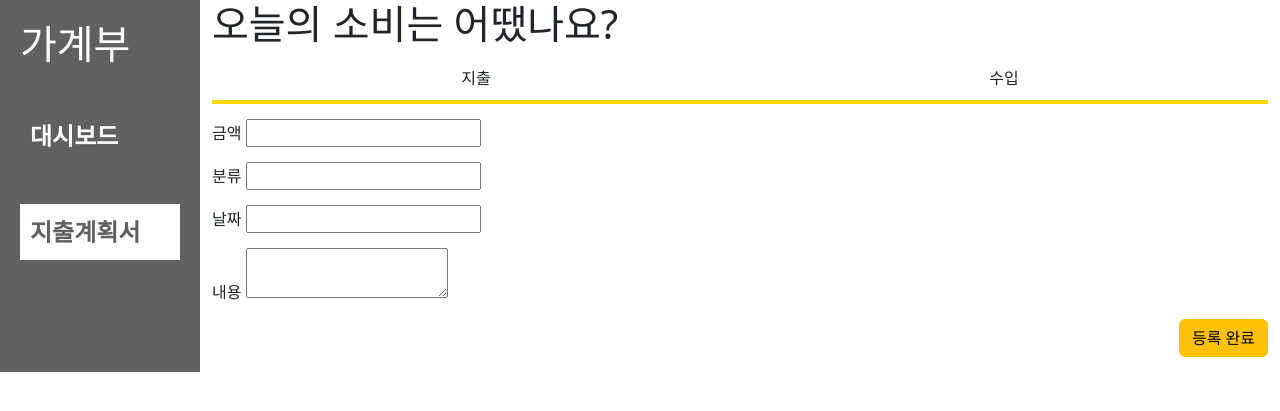
After one commit to ssep4u/NetworkProgramming_240603_HouseholdAccountBook, a Django app: template accountbook/templates/accountbook/accountbook_createform.html in a window 1280 px wide. The commit adds this page. Shown: the top 411 px of the page. Run offline with Django 3.2, Linux system fonts and the light colour scheme; the template is opened without the code that fills it, so the values that code supplies are empty, except form fields; tables that the repository leaves empty hold one stand-in row (values such as "Sample post"); form fields are guessed from the names that the template uses.

Commit message:
createfrom forms, views, urls, templates, createform.css

```diff
--- a/accountbook/models.py
+++ b/accountbook/models.py
@@ -16,9 +16,9 @@ class Category(models.Model):
 class AccountBook(models.Model):
     TYPE_CHOICES = [
         (0, '지출'),
-        (1, '소비'),
+        (1, '수입'),
     ]
-    type = models.PositiveSmallIntegerField(choices=TYPE_CHOICES, default=0)  # 0:지출, 1:소비
+    type = models.PositiveSmallIntegerField(choices=TYPE_CHOICES, default=0)  # 0:지출, 1:수입
     price = models.IntegerField()
     category = models.ForeignKey(Category, on_delete=models.CASCADE)  # models.CASCADE() 에서 () 삭제!!!    1:n관계
     time = models.DateTimeField()
--- /dev/null
+++ b/accountbook/static/accountbook/css/createform.css
@@ -0,0 +1,34 @@
+.radio-group {
+    display: flex;
+    justify-content: space-between;
+}
+
+.radio-group input[type="radio"] {
+    display: none;
+}
+
+.radio-group input[type="radio"]:checked + label {
+    border: 4px solid #FFD700;
+    border-bottom: none;
+    padding: 6px;
+}
+
+.radio-group label {
+    flex: 1;
+    text-align: center;
+    cursor: pointer;
+    border-radius: 14px 14px 0 0;
+    padding: 10px;
+    border-bottom: 4px solid #FFD700;
+    transition: background-color 0.3s ease;
+}
+
+
+.form-group {
+    margin-bottom: 15px;
+}
+
+.button-container {
+    display: flex;
+    justify-content: flex-end;
+}
--- a/accountbook/static/accountbook/css/nav.css
+++ b/accountbook/static/accountbook/css/nav.css
@@ -8,6 +8,7 @@ nav {
     background-color: #616161;
     display: flex;
     flex-direction: column;
+    flex-shrink: 0;
 }
 
 nav h1 {
--- /dev/null
+++ b/accountbook/templates/accountbook/accountbook_createform.html
@@ -0,0 +1,53 @@
+{% extends 'base.html' %}
+
+{% block title %}AccountBook Add{% endblock %}
+
+{% block css %}
+    {% load static %}
+    <link rel="stylesheet" href="{% static 'accountbook/css/createform.css' %}">
+{% endblock %}
+
+{% block content %}
+    <div id="nav-main">
+        <nav id="nav">
+            <h1>가계부</h1>
+            <div class="nav-item"><a href="{% url 'accountbook:accountbook_dashboard' %}"
+                                     class="nav-link">대시보드</a>
+            </div>
+            <div class="nav-item"><a href="{% url 'accountbook:accountbook_createform' %}" class="nav-link action">지출계획서</a></div>
+        </nav>
+        <main id="create" class="container">
+            <h1>오늘의 소비는 어땠나요?</h1>
+            <form method="post">
+                {% csrf_token %}
+                <div class="form-group radio-group">
+                    <input type="radio" id="expense" name="type" value="0"
+                           {% if form.type.value == 0 or form.type.value == "0" %}checked{% endif %}>
+                    <label for="expense">지출</label>
+                    <input type="radio" id="income" name="type" value="1"
+                           {% if form.type.value == "1" %}checked{% endif %}>
+                    <label for="income">수입</label>
+                </div>
+                <div class="form-group">
+                    <label for="price">금액</label>
+                    {{ form.price }}
+                </div>
+                <div class="form-group">
+                    <label for="category">분류</label>
+                    {{ form.category }}
+                </div>
+                <div class="form-group">
+                    <label for="time">날짜</label>
+                    {{ form.time }}
+                </div>
+                <div class="form-group">
+                    <label for="contents">내용</label>
+                    {{ form.contents }}
+                </div>
+                <div class="form-group button-container">
+                    <button type="submit" class="btn btn-warning">등록 완료</button>
+                </div>
+            </form>
+        </main>
+    </div>
+{% endblock %}
--- a/accountbook/templates/accountbook/accountbook_dashboard.html
+++ b/accountbook/templates/accountbook/accountbook_dashboard.html
@@ -20,7 +20,7 @@
             <div class="nav-item"><a href="{% url 'accountbook:accountbook_dashboard' %}"
                                      class="nav-link action">대시보드</a>
             </div>
-            <div class="nav-item"><a href="{% url 'accountbook:accountbook_create' %}" class="nav-link">지출계획서</a></div>
+            <div class="nav-item"><a href="{% url 'accountbook:accountbook_createform' %}" class="nav-link">지출계획서</a></div>
         </nav>
         <main id="dashboard">
             <div id="weekly">
--- a/accountbook/urls.py
+++ b/accountbook/urls.py
@@ -9,6 +9,7 @@ urlpatterns = [
     path('daily/<int:year>/<int:month>/<int:date>/', views.get_daily_accountbook_list, name='daily_accountbook_list'),
     path('weekly/<int:year>/<int:month>/<int:date>/', views.get_weekly_chart_data, name='weekly_chart_data'),
     path('all/', views.get_all_chart_data, name='all_chart_data'),
+    path('add/', views.accountbook_createform, name='accountbook_createform'),
     path('category/', views.CategoryListView.as_view(), name='category_list'),
     path('list/', views.AccountBookListView.as_view(), name='accountbook_list'),
     path('create/', views.AccountBookCreateView.as_view(), name='accountbook_create'),
```
Also changed, not shown: accountbook/forms.py (added, +16 -0 lines), accountbook/views.py (+15 -2 lines), README.md.
